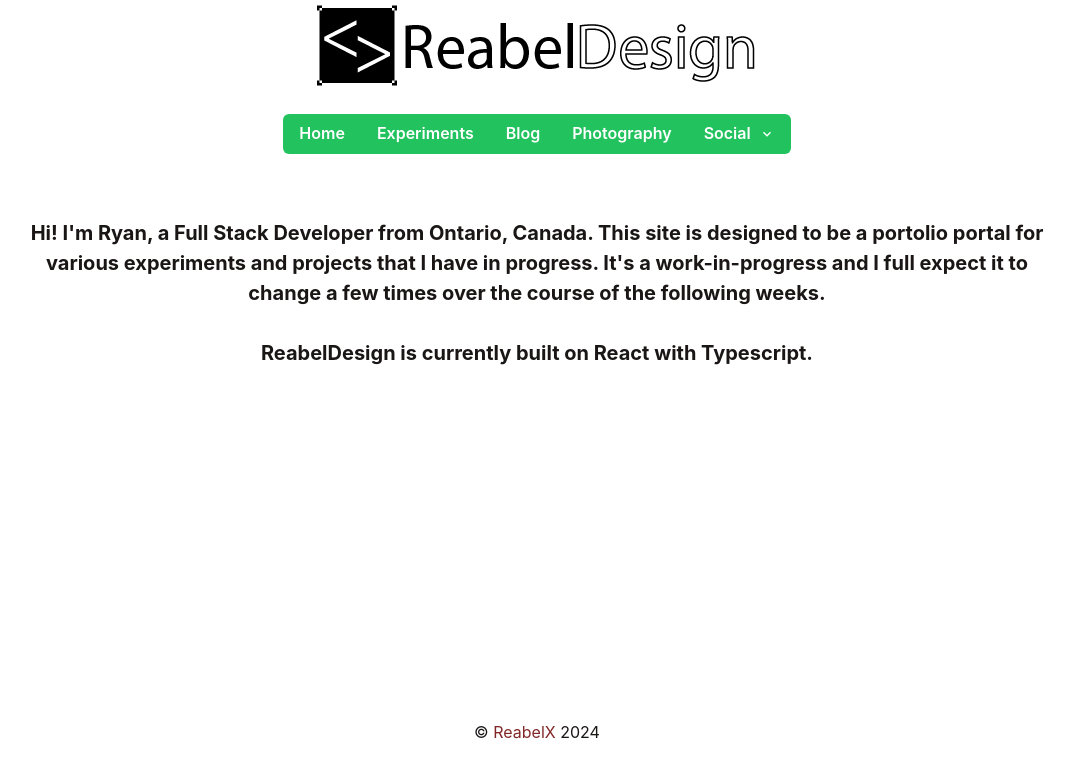
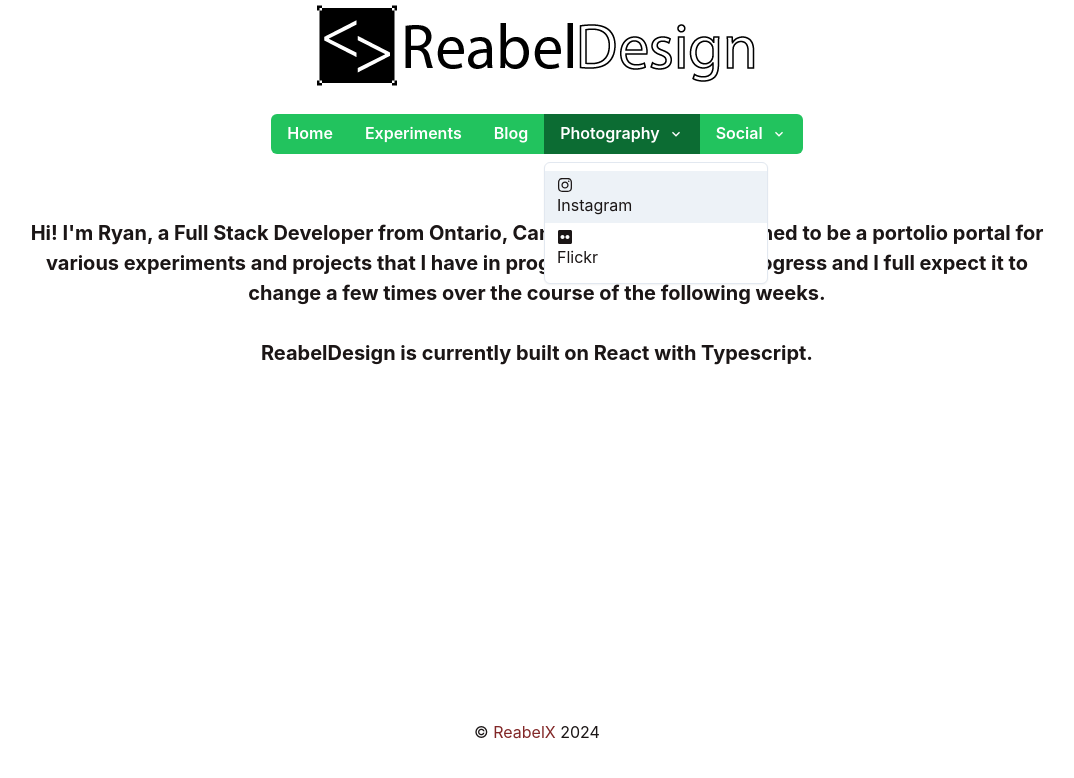
Before and after one commit to reabel/reabeldesign, a React (Vite) app: page / in a window 1280 px wide. Both pictures are taken after a click on the button "Photography". Shown: the top 778 px of the page, without its empty margins (103-1177 px from the left). Built offline with nearby package versions, Linux system fonts and the light colour scheme.

Commit message:
Fixing links, adding icons.

```diff
--- a/package.json
+++ b/package.json
@@ -19,6 +19,7 @@
     "framer-motion": "^10.18.0",
     "react": "^18.2.0",
     "react-dom": "^18.2.0",
+    "react-icons": "^5.0.1",
     "react-router-dom": "^6.21.2",
     "vite": "^5.0.12",
     "vite-tsconfig-paths": "^4.2.3",
--- a/src/components/Links.tsx
+++ b/src/components/Links.tsx
@@ -1,5 +1,7 @@
-import { Button, ButtonGroup, LinkOverlay, Menu, MenuItem, MenuButton, MenuList } from '@chakra-ui/react'
+import { Button, ButtonGroup, LinkOverlay, Link, Menu, MenuItem, MenuButton, MenuList } from '@chakra-ui/react'
 import { ChevronDownIcon } from '@chakra-ui/icons'
+import { FaLinkedin, FaFlickr, FaInstagram } from 'react-icons/fa'; //https://react-icons.github.io/react-icons/#/
+import { FaXTwitter } from 'react-icons/fa6'
 import { useNavigate } from 'react-router-dom';
 const Links = () => {
 
@@ -23,26 +25,38 @@ const Links = () => {
         </LinkOverlay>
       </Button>
       {/* TOOD: Instead of linking to instagram, create an internal page w/ a photo grid */}
-      <Button colorScheme='whatsapp'>
-        <LinkOverlay href="https://www.instagram.com/reabel/" target="blank">
+      <Menu>
+        <MenuButton as={Button} colorScheme='whatsapp' rightIcon={<ChevronDownIcon />}>
           Photography
-        </LinkOverlay>
-      </Button>
+        </MenuButton>
+        <MenuList>
+          <MenuItem>
+            <Link href="https://www.instagram.com/reabel/" target="blank" isExternal>
+              <FaInstagram /> Instagram
+            </Link>
+          </MenuItem>
+          <MenuItem>
+            <Link href="https://www.flickr.com/photos/reabel/" target="blank" isExternal>
+              <FaFlickr /> Flickr
+            </Link>
+          </MenuItem>
+        </MenuList>
+      </Menu>
       <Menu>
         <MenuButton as={Button} colorScheme='whatsapp' rightIcon={<ChevronDownIcon />}>
           Social
         </MenuButton>
         <MenuList>
           <MenuItem>
-            <LinkOverlay href="https://twitter.com/reabel" target="blank">
-            Twitter
-            </LinkOverlay>
+            <Link href="https://twitter.com/reabel" target="blank" isExternal>
+            <FaXTwitter /> Twitter
+            </Link>
           </MenuItem>
           <MenuItem >
-            <LinkOverlay href="https://www.linkedin.com/in/ryan-reabel-a7a33712/"
-            target="blank">
-              LinkedIn
-            </LinkOverlay>
+            <Link href="https://www.linkedin.com/in/ryan-reabel-a7a33712/"
+            target="blank" isExternal>
+              <FaLinkedin /> LinkedIn
+            </Link>
           </MenuItem>
         </MenuList>
       </Menu>
```
Also changed, not shown: 1 other file (tests, documents, lock files or other folders).
